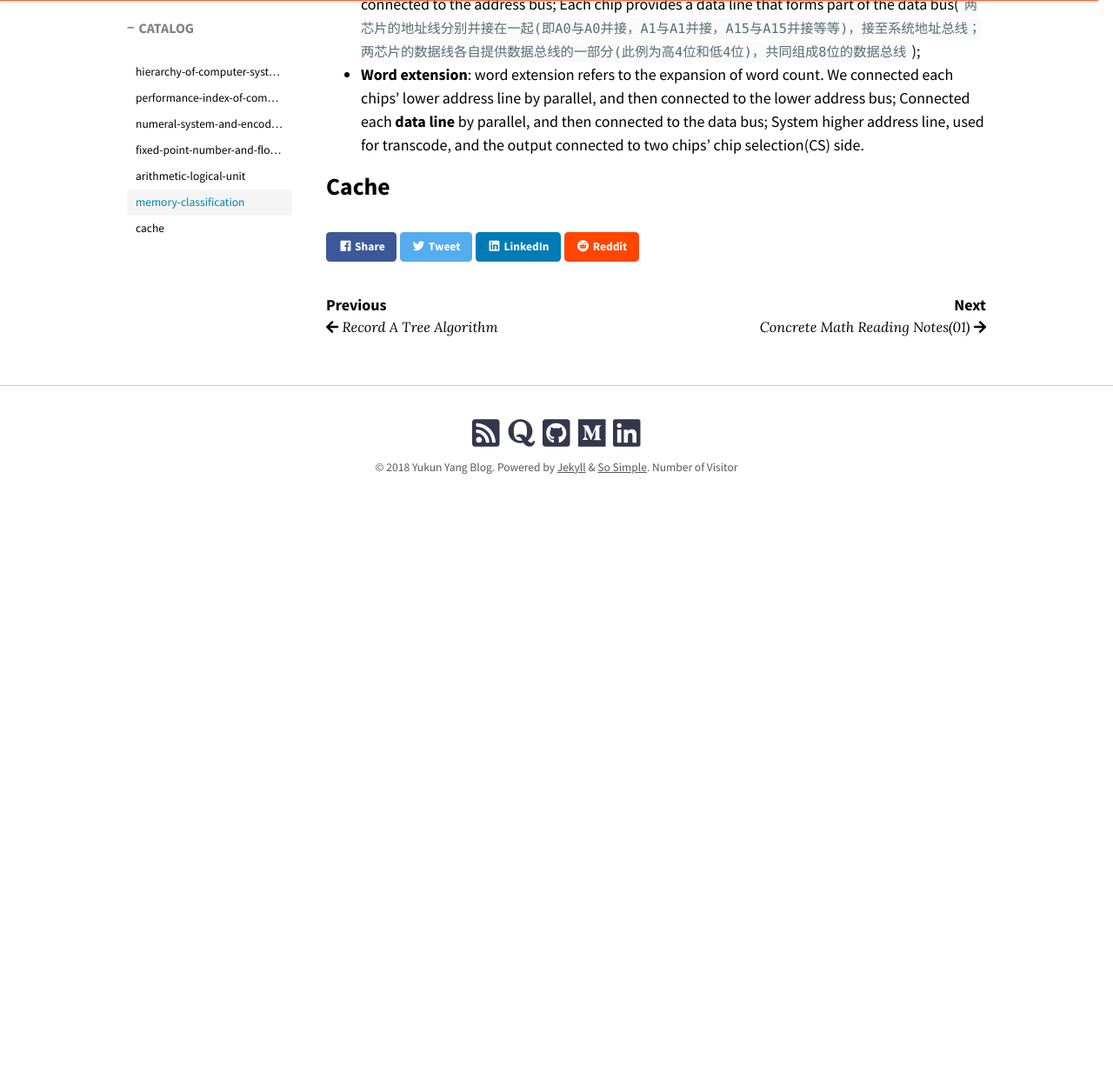
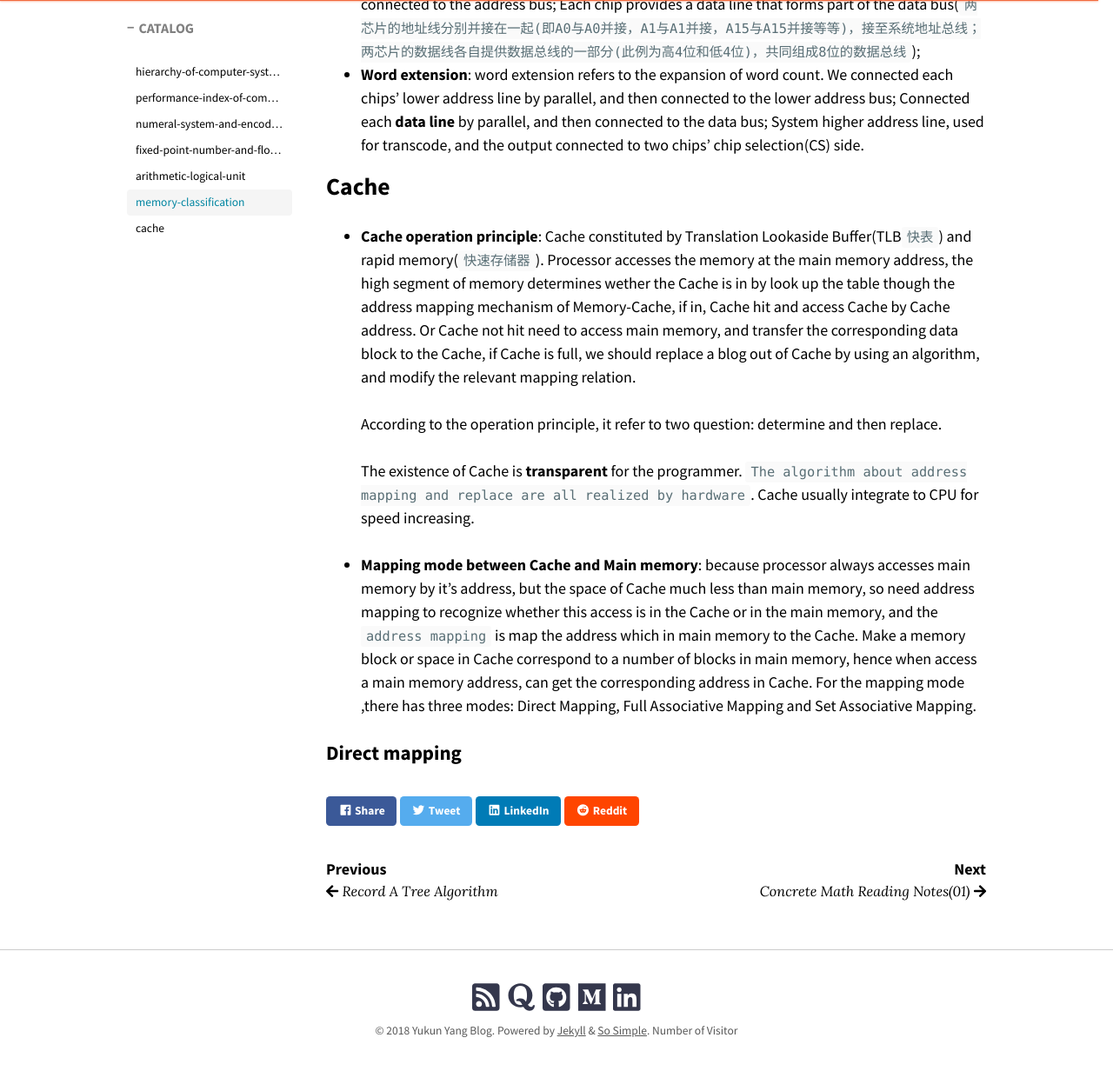
Before and after one commit to YuunYang/blog, a Jekyll site: the page built from _posts/2018-08-01-principles-of-computer-composition.md, in a window 1280 px wide and 1400 px high, scrolled down 4916 px. Shown: the top 1232 px of the window at 87% size. Built offline with Jekyll 4.4.1, drawn with Linux system fonts in a browser that asks for light colours; nearby versions of some CDN libraries; formulas are drawn with MathJax 3; comment, search, counter and statistics services are not loaded; before the commit the page ends 5732 px from its top, so only the background shows below that; some of the changed text lies outside the part shown.

Commit message:
principles-of-computer-composition & 2018-08-02-ConcreteMath-reading-notes(01)

```diff
--- a/_posts/2018-08-01-principles-of-computer-composition.md
+++ b/_posts/2018-08-01-principles-of-computer-composition.md
@@ -107,7 +107,7 @@ Read Tianqin or Wangdao in detail.
 ### Function and mechanism
 
 - ALU is mainly used to compute various arithmetic and logical operations.
-- General register(`通用寄存器`): general register is a set of memory with fastest access speeds, used to save the operand and intermediate result that participate the operation. Access register do not require cache or bus cycles to run, so instructions executing quickly. Almost every instructions need to specify a register as an operand, and some require that the operand be stored in special register.
+- General register(`通用寄存器`): general register is a set of memory with fastest access speeds, used to save the operand and intermediate result that participate the operation. Access register do not require Cache or bus cycles to run, so instructions executing quickly. Almost every instructions need to specify a register as an operand, and some require that the operand be stored in special register.
 - **Special register** usually used to represent a system state in which CPU is in, ALU has to important state register: PC and FLAGS.
 
 ## Memory classification
@@ -149,6 +149,16 @@ The capacity of a memory is limited, it's quilt different from the actual memory
 
 ## Cache
 
+- **Cache operation principle**: Cache constituted by Translation Lookaside Buffer(TLB`快表`) and rapid memory(`快速存储器`). Processor accesses the memory at the main memory address, the high segment of memory determines wether the Cache is in by look up the table though the address mapping mechanism of Memory-Cache, if in, Cache hit and access Cache by Cache address. Or Cache not hit need to access main memory, and transfer the corresponding data block to the Cache, if Cache is full, we should replace a blog out of Cache by using an algorithm, and modify the relevant mapping relation.
+
+  According to the operation principle, it refer to two question: determine and then replace.
+
+  The existence of Cache is **transparent** for the programmer. `The algorithm about address mapping and replace are all realized by hardware`. Cache usually integrate to CPU for speed increasing.
+
+- **Mapping mode between Cache and Main memory**: because processor always accesses main memory by it's address, but the space of Cache much less than main memory, so need address mapping to recognize whether this access is in the Cache or in the main memory, and the `address mapping` is map the address which in main memory to the Cache. Make a memory block or space in Cache correspond to a number of blocks in main memory, hence when access a main memory address, can get the corresponding address in Cache. For the mapping mode ,there has three modes: Direct Mapping, Full Associative Mapping and Set Associative Mapping.
+
+### Direct mapping
+
 
 
 [example]: https://en.wikipedia.org/wiki/Cycles_per_instruction#Definition
```
Also changed, not shown: other parts of _posts/2018-08-01-principles-of-computer-composition.md (+1 -1 lines), _posts/2018-08-02-ConcreteMath-reading-notes(01).md (+2 -0 lines), images/2018-08-01-principles-of-computer-composition/direct.gif (added), images/2018-08-01-principles-of-computer-composition/direct.jpeg (added).
